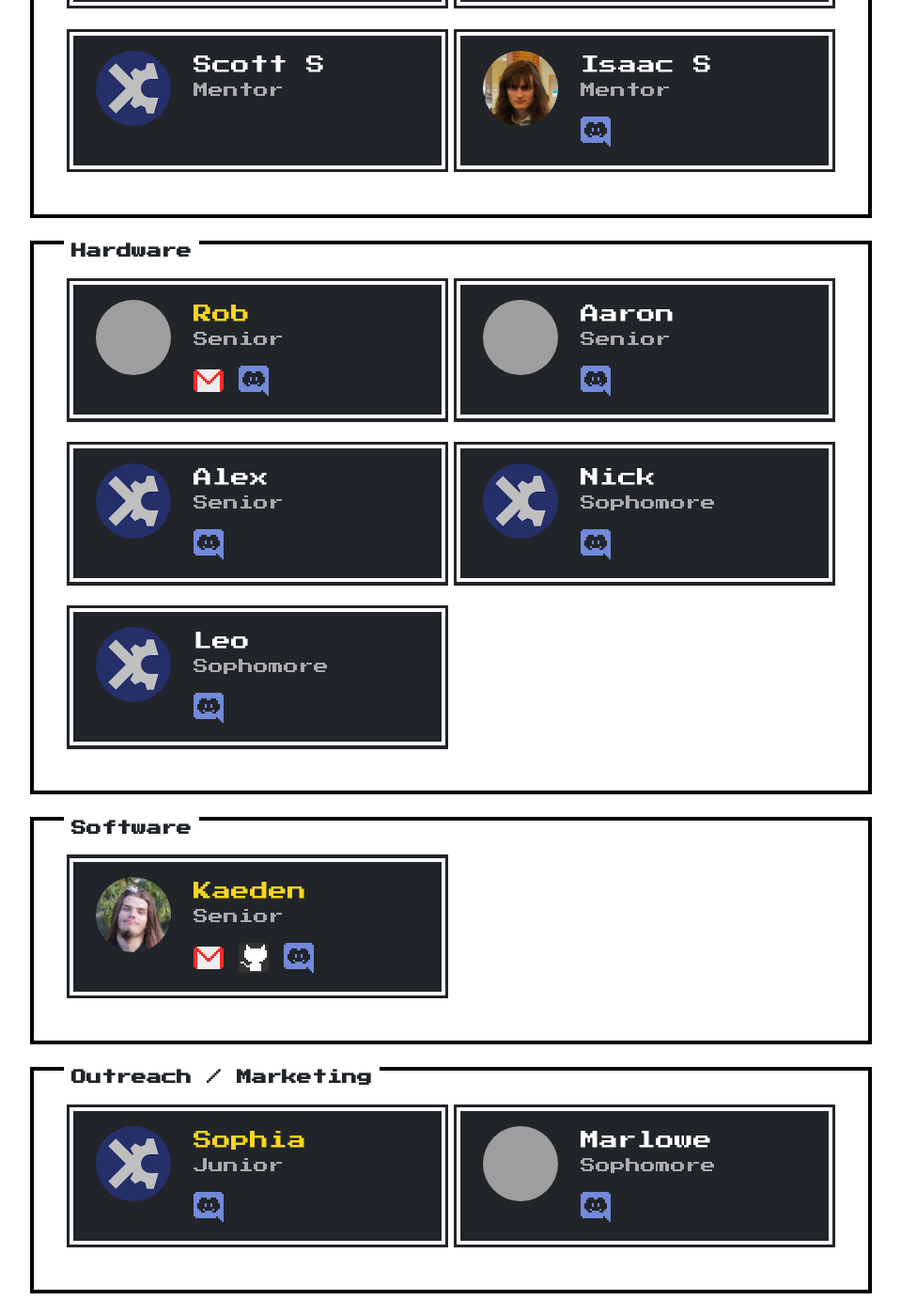
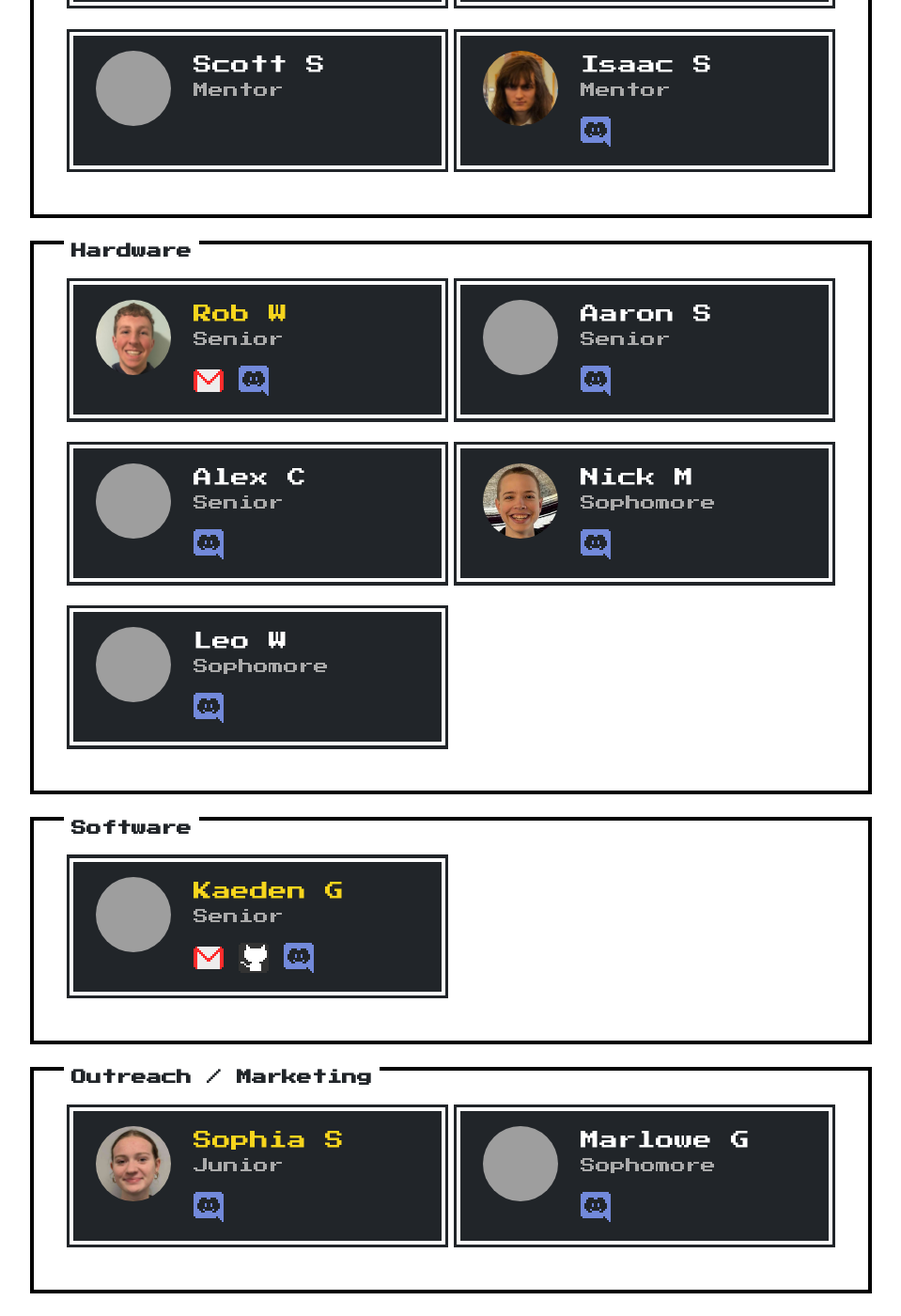
Before and after one commit to FTC5143/ftc5143.github.io, a Jekyll site: the page built from contact.html, in a window 1280 px wide and 1400 px high, scrolled down 733 px. Shown: the whole window at 94% size, without its empty margins (160-1119 px from the left). Built offline with Jekyll 4.4.1, drawn with Linux system fonts in a browser that asks for light colours; some of the changed lines change nothing that is shown; grey boxes are pictures that could not be loaded.

Commit message:
image additions

```diff
--- a/_data/team.yml
+++ b/_data/team.yml
@@ -3,71 +3,78 @@
     - name: "Kathy G"
       lead: true
       title: "Coach"
+      pfp: "/img/team/kathyG.png"
       social:
         discord: "kgeers3"
         email: "kathy.geers@crxcs.org"
 
     - name: "Nathan H"
       title: "Coach"
+      pfp: "/img/team/nathanH.png"
       social:
         discord: "vavyo"
         email: "nhall2121@gmail.com"
 
     - name: "Scott C"
       title: "Mentor"
+      pfp: "/img/team/scottC.png"
       social:
         discord: "conrsd"
 
     - name: "Francis G"
       title: "Mentor"
-      pfp: "/img/team/francis.png"
+      pfp: "/img/team/francisG.png"
       social:
         discord: "fginther"
 
     - name: "Scott S"
       title: "Mentor"
+      pfp: "/img/team/scottS.png"
 
     - name: "Isaac S"
       title: "Mentor"
-      pfp: "/img/team/isaac.png"
+      pfp: "/img/team/isaacS.png"
       social:
         discord: "qwertyqwerty"
 
 - title: "Hardware"
   members:
-    - name: "Rob"
-      pfp: "/img/team/rob.png"
+    - name: "Rob W"
+      pfp: "/img/team/robW.png"
       lead: true
       year: 2025
       social:
         discord: "dumbusernam3"
         email: "robwelch448@gmail.com"
 
-    - name: "Aaron"
-      pfp: "/img/team/aaron.png"
+    - name: "Aaron S"
+      pfp: "/img/team/aaronS.png"
       year: 2025
       social:
         discord: "ronstable."
 
-    - name: "Alex"
+    - name: "Alex C"
+      pfp: "/img/team/alexC.png"
       year: 2025
       social:
         discord: "arsebiscuit"
 
-    - name: "Nick"
+    - name: "Nick M"
+      pfp: "/img/team/nickM.png"
       year: 2027
       social:
         discord: "nickm01103"
 
-    - name: "Leo"
+    - name: "Leo W"
+      pfp: "/img/team/leoW.png"
       year: 2027
       social:
         discord: "bump_leo"
 
 - title: "Software"
   members:
-    - name: "Kaeden"
-      pfp: "/img/team/kaeden.JPG"
+    - name: "Kaeden G"
+      pfp: "/img/team/kaedenG.JPG"
       lead: true
       year: 2025
       social:
@@ -77,14 +84,15 @@
 
 - title: "Outreach / Marketing"
   members:
-    - name: "Sophia"
+    - name: "Sophia S"
+      pfp: "/img/team/sophiaS.png"
       lead: true
       year: 2026
       social:
         discord: "pickledpapayas"
 
-    - name: "Marlowe"
-      pfp: "/img/team/marlowe.png"
+    - name: "Marlowe G"
+      pfp: "/img/team/marloweG.png"
       year: 2027
       social:
         discord: "captina_tigre"
```
Also changed, not shown: img/team/isaac.png (deleted), img/team/isaacS.png (added), img/team/kaeden.JPG (deleted), img/team/nickM.png (added), img/team/robW.png (added), img/team/sophiaS.png (added), 13 other files.
